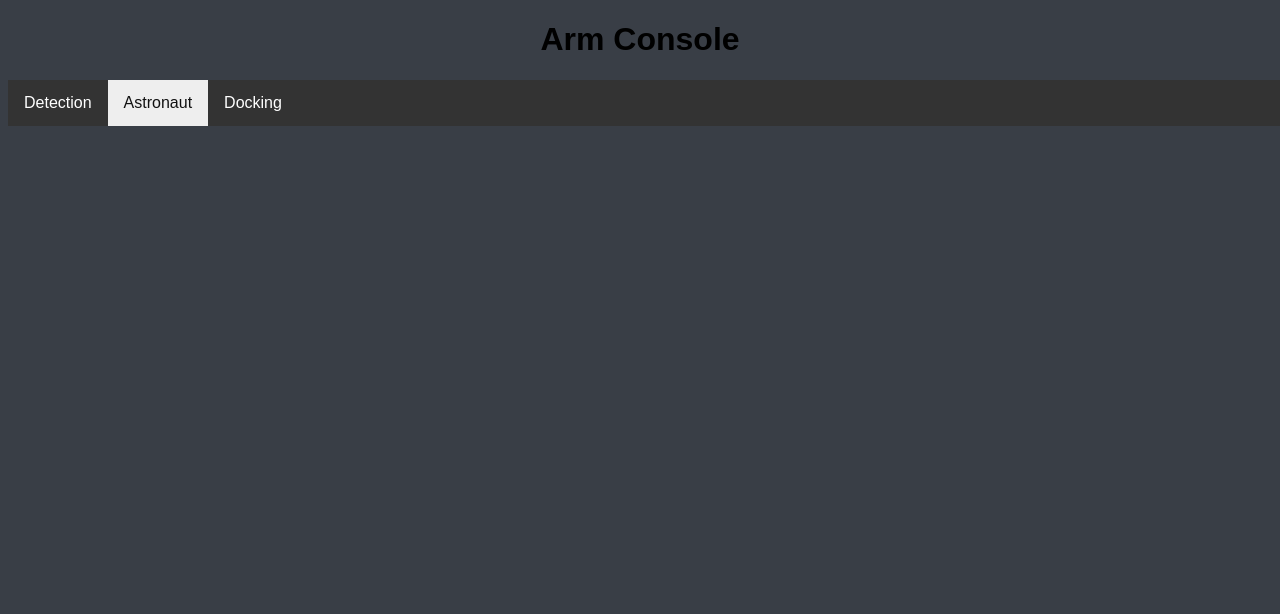
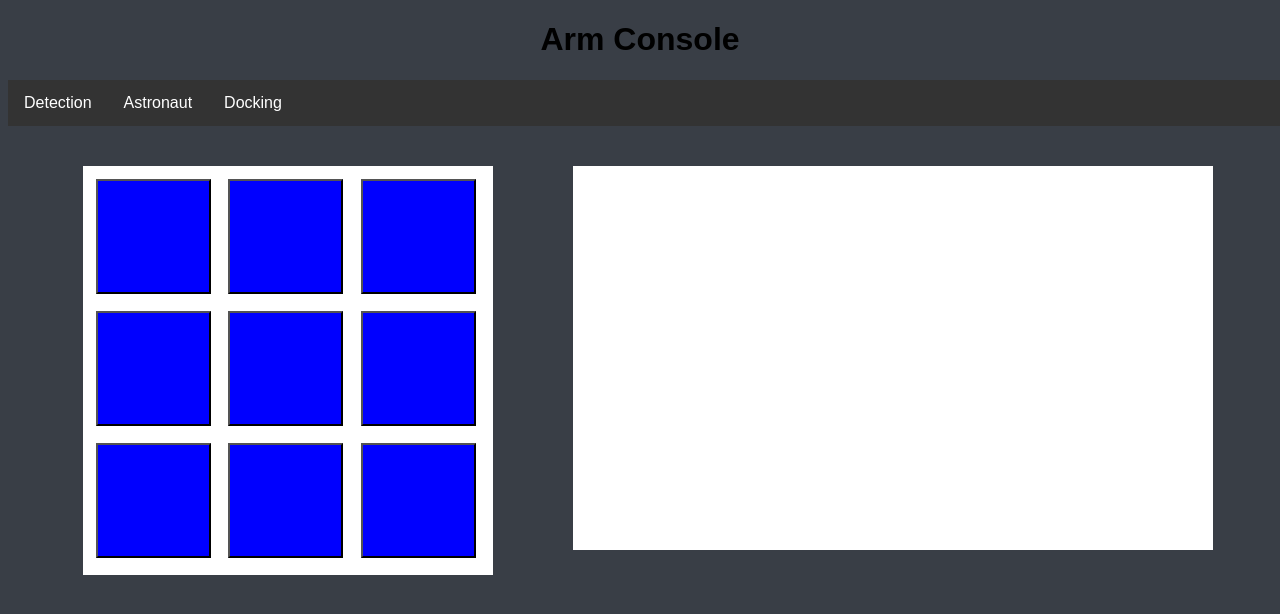
Before and after one commit to Sgppro/wro2025_userinterface, a Flask app: page /astronaut.html in a window 1280 px wide. Shown: the top 614 px of the page. Run offline with Flask 3, Linux system fonts and the light colour scheme.

Commit message:
astronaut screen

```diff
--- a/static/styles/style.css
+++ b/static/styles/style.css
@@ -43,12 +43,39 @@ li {
 }
 
 .camera {
-	width: 20vw;
-	height: 20vh;
+	width: 30vw;
+	height: 30vw;
+	margin: 5vh;
 	background-color: white
 }
-.cameraBox {
+.centerDivFlexbox {
 	width: 100vw;
 	display: flex;
 	justify-content: center;
 }
+
+#warning-message {
+	font-size: 3vh;
+	color: red;
+}
+.astronautCamera {
+	width: 50vw;
+	height: 30vw;
+	margin: 5vh;
+	background-color:white
+}
+.control {
+	display:grid;
+	width:30vw;
+	height:30vw;
+	margin: 5vh;
+	padding:1vw;
+	background-color:white;
+	gap: 1vw;
+	grid-template-columns: auto auto auto
+}
+.directionalButton{
+	width:9vw;
+	height:9vw;
+	background-color:blue
+}
--- a/templates/astronaut.html
+++ b/templates/astronaut.html
@@ -9,8 +9,22 @@
     <h1>Arm Console</h1>
     <ul>
         <li><a href="/detection.html" class="MenuLink">Detection</a></li>
-        <li><a id="active"  href="/astronaut.html" class="MenuLink">Astronaut</a></li>
+        <li><a "active"  href="/astronaut.html" class="MenuLink">Astronaut</a></li>
         <li><a href="/docking.html" class="MenuLink">Docking</a></li>
     </ul>
+    <div class=centerDivFlexbox>
+	    <div class=control>
+		    <button class=directionalButton type="image"><img class=buttonImage src="" alt=""</button>
+		    <button class=directionalButton type="image"><img class=buttonImage src="" alt=""</button>
+		    <button class=directionalButton type="image"><img class=buttonImage src="" alt=""</button>
+		    <button class=directionalButton type="image"><img class=buttonImage src="" alt=""</button>
+		    <button class=directionalButton type="image"><img class=buttonImage src="" alt=""</button>
+		    <button class=directionalButton type="image"><img class=buttonImage src="" alt=""</button>
+		    <button class=directionalButton type="image"><img class=buttonImage src="" alt=""</button>
+		    <button class=directionalButton type="image"><img class=buttonImage src="" alt=""</button>
+		    <button class=directionalButton type="image"><img class=buttonImage src="" alt=""</button>
+	    </div>
+	    <div class=astronautCamera></div>
+    </div>
 </body>
 </html>
--- a/templates/detection.html
+++ b/templates/detection.html
@@ -14,8 +14,11 @@
     </ul>
 
 
-	<div class=cameraBox>
+	<div class="cameraBox centerDivFlexbox">
 		<div class=camera></div>
+	</div>
+	<div class="centerDivFlexbox">
+		<p id=warning-message>Dropped item detected!</p>
 	</div>
 </body>
 </html>
```
